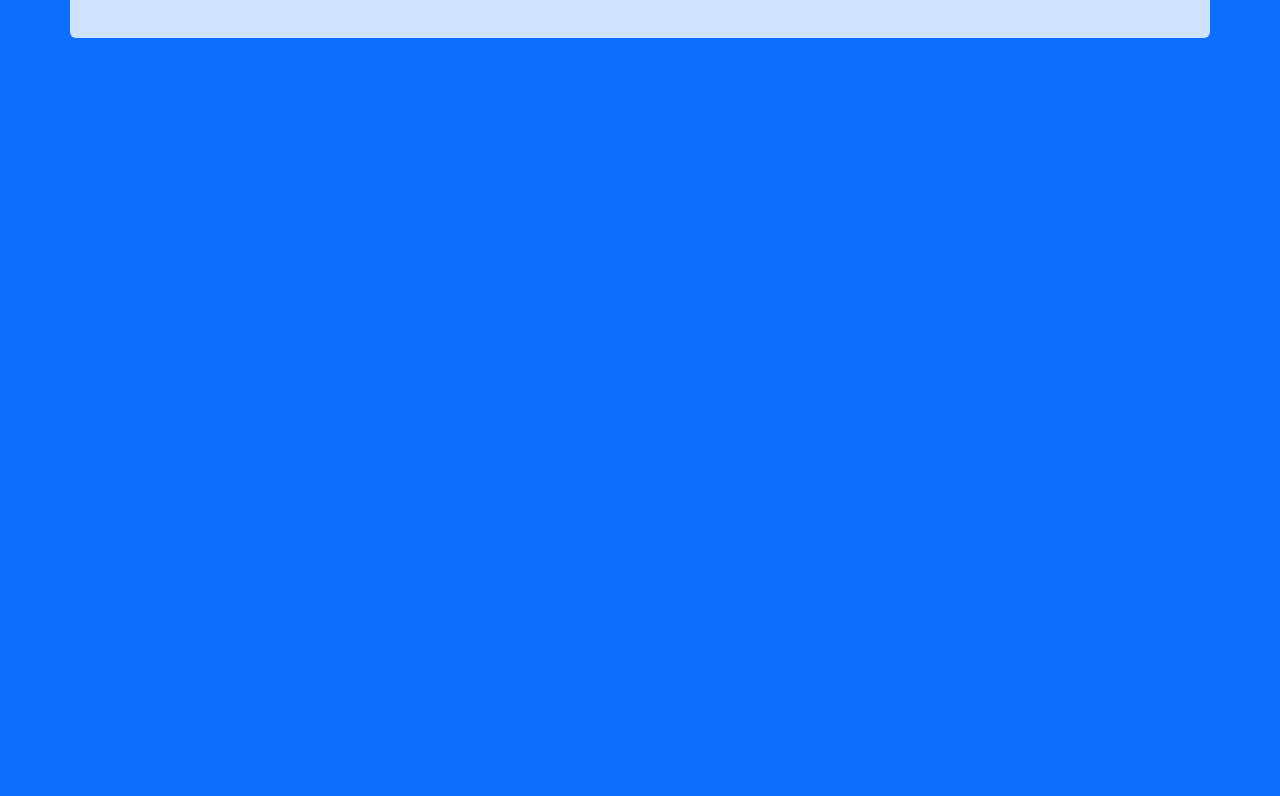
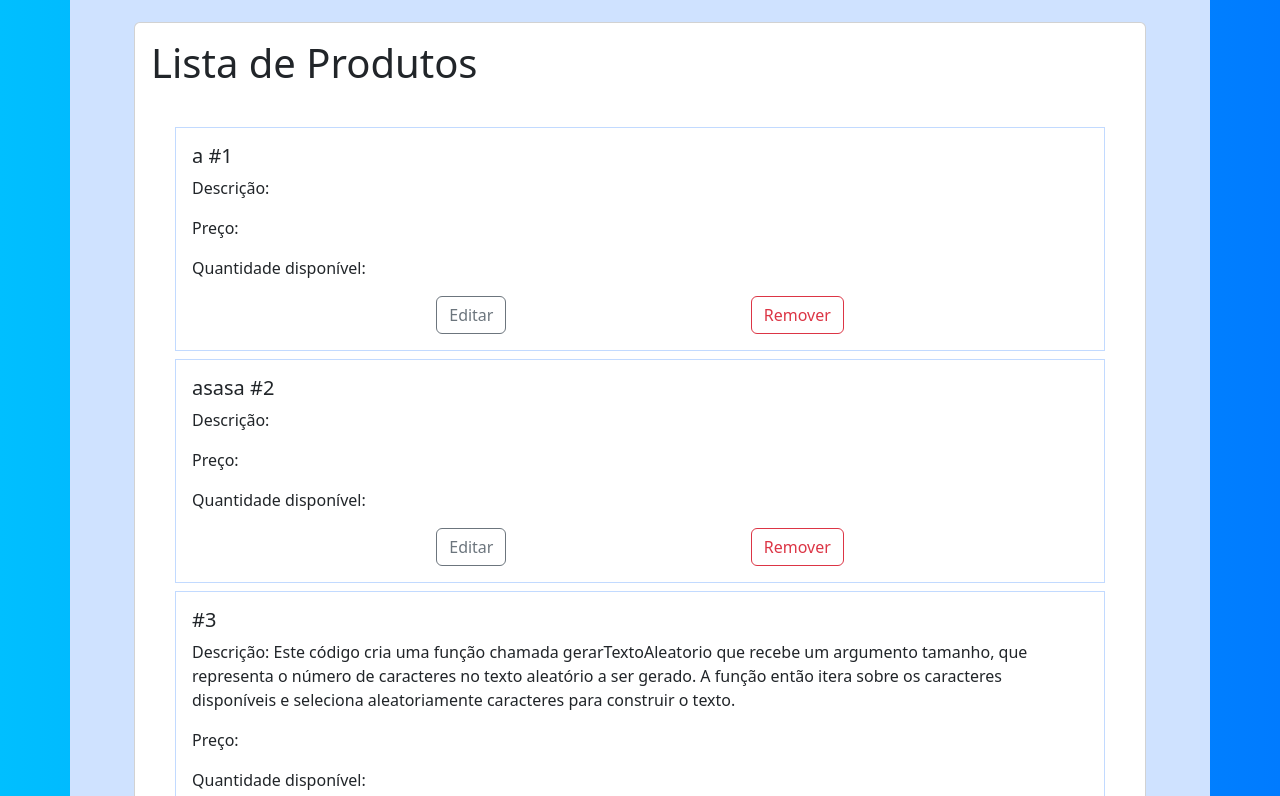
Before and after one commit to rafaelvieiramaximo/Cadastro_Produtos, an Angular app: page / in a window 1280 px wide. Shown: the part 584-1380 px from the top of the page. Before the commit the page ends 800 px from the top, so only its background shows below. Built offline with nearby package versions, Linux system fonts and the light colour scheme; data requests are answered from the project's data file.

Commit message:
:octocat:Style

```diff
--- a/db.json
+++ b/db.json
@@ -1,3 +1,28 @@
 {
-  "product": []
+  "product": [
+    {
+      "name": "a",
+      "id": 1,
+      "description": "",
+      "price": "",
+      "quantidade": "",
+      "responsable": ""
+    },
+    {
+      "name": "asasa",
+      "id": 2,
+      "description": "",
+      "price": "",
+      "quantidade": "",
+      "responsable": ""
+    },
+    {
+      "name": null,
+      "id": 3,
+      "description": "Este código cria uma função chamada gerarTextoAleatorio que recebe um argumento tamanho, que representa o número de caracteres no texto aleatório a ser gerado. A função então itera sobre os caracteres disponíveis e seleciona aleatoriamente caracteres para construir o texto.",
+      "price": null,
+      "quantidade": null,
+      "responsable": null
+    }
+  ]
 }
--- a/src/app/cadatros/cadatros.component.html
+++ b/src/app/cadatros/cadatros.component.html
@@ -31,14 +31,14 @@
             <input type="password" class="form-control" id="Responsável" formControlName="responsable" />
         </div>
         <div class="vstack gap-2 col-md-2 py-4">
-            <button type="button" class="btn btn-primary" (click)="save()">Cadastrar</button>
+            <button type="button" class="btn btn-primary opacity-75" (click)="save()">Cadastrar</button>
         </div>
 
         <div class="card" *ngIf="products.length > 0">
             <div class="card-body mb-5">
                 <h1> Lista de Produtos</h1>
                 <br>
-                <div *ngFor="let p of products" class="border border-primary p-2 mt-2 border-opacity-25" >
+                <div *ngFor="let p of products" class="border border-primary p-3 mt-2 mx-4 border-opacity-25" >
                     <h5 class="card-title">{{p.name}} #{{ p.id }}</h5>
                     <p class="card-text">Descrição: {{ p.description }}</p>
                     <p class="card-text">Preço: {{ p.price }}</p>
--- a/src/styles.css
+++ b/src/styles.css
@@ -1,4 +1,4 @@
 /* You can add global styles to this file, and also import other style files */
 body{
-    background-color: rgb(13, 109, 252);
+    background-image: linear-gradient(to left, #007bff, #00bfff);
 }
```
